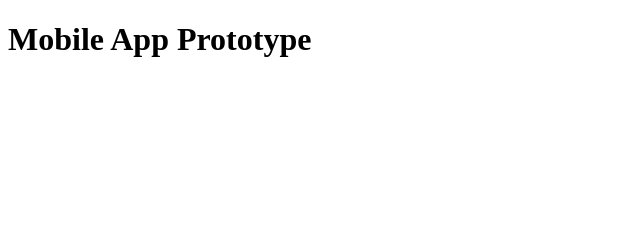
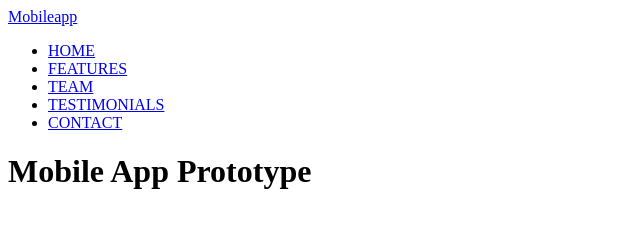
Before and after one commit to Tigriceo/fs-92, a plain HTML site: page index.html in a window 1280 px wide. Shown: the whole page, without its empty margins (0-640 px from the left). Drawn offline with Linux system fonts and the light colour scheme.

Commit message:
header added

```diff
--- a/index.html
+++ b/index.html
@@ -1,17 +1,36 @@
 <!DOCTYPE html>
 <html lang="en">
-
   <head>
-    <meta charset="UTF-8">
-    <meta http-equiv="X-UA-Compatible" content="IE=edge">
-    <meta name="viewport" content="width=device-width, initial-scale=1.0">
+    <meta charset="UTF-8" />
+    <meta http-equiv="X-UA-Compatible" content="IE=edge" />
+    <meta name="viewport" content="width=device-width, initial-scale=1.0" />
     <title>Mobile App Prototype</title>
-    <link rel="stylesheet" href="./style/style.css">
+    <link rel="stylesheet" href="./style/style.css" />
   </head>
 
   <body>
-
-    <header class="header"></header>
+    <header class="header">
+      <a class="logo" href="./index.html">Mobileapp</a>
+      <nav>
+        <ul>
+          <li>
+            <a href="#">HOME</a>
+          </li>
+          <li>
+            <a href="#">FEATURES</a>
+          </li>
+          <li>
+            <a href="#">TEAM</a>
+          </li>
+          <li>
+            <a href="#">TESTIMONIALS</a>
+          </li>
+          <li>
+            <a href="#">CONTACT</a>
+          </li>
+        </ul>
+      </nav>
+    </header>
 
     <main>
       <h1>Mobile App Prototype</h1>
@@ -19,8 +38,6 @@
 
     <footer class="footer"></footer>
 
-
     <script src="./js/main.js"></script>
   </body>
-
 </html>
```
Lines whose indentation alone changed are shown as unchanged.
